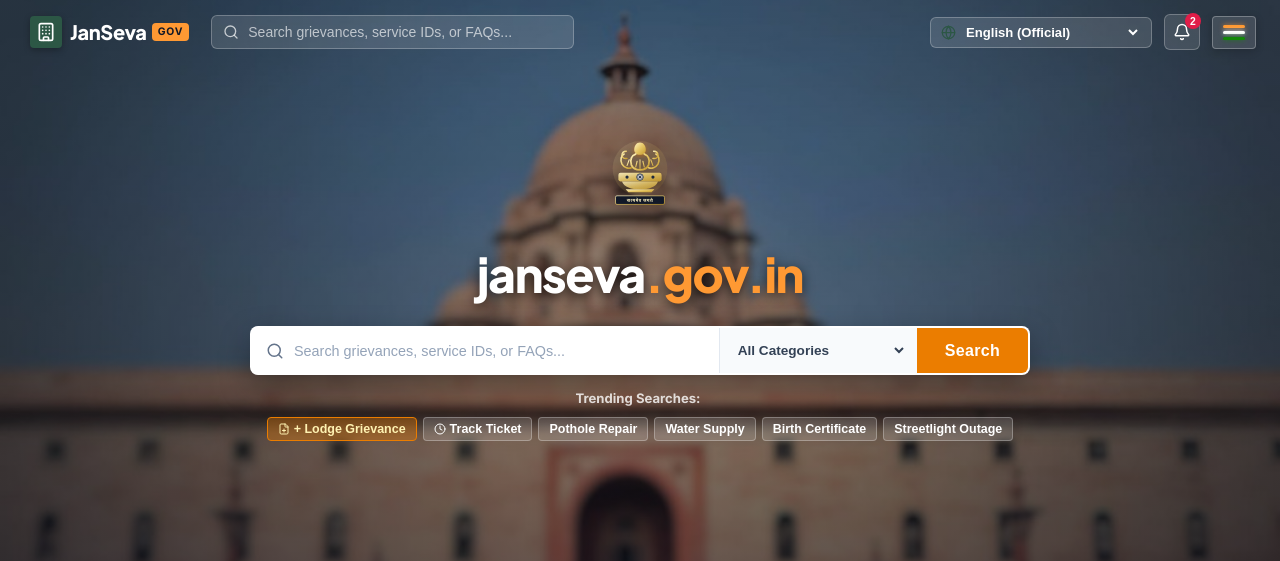
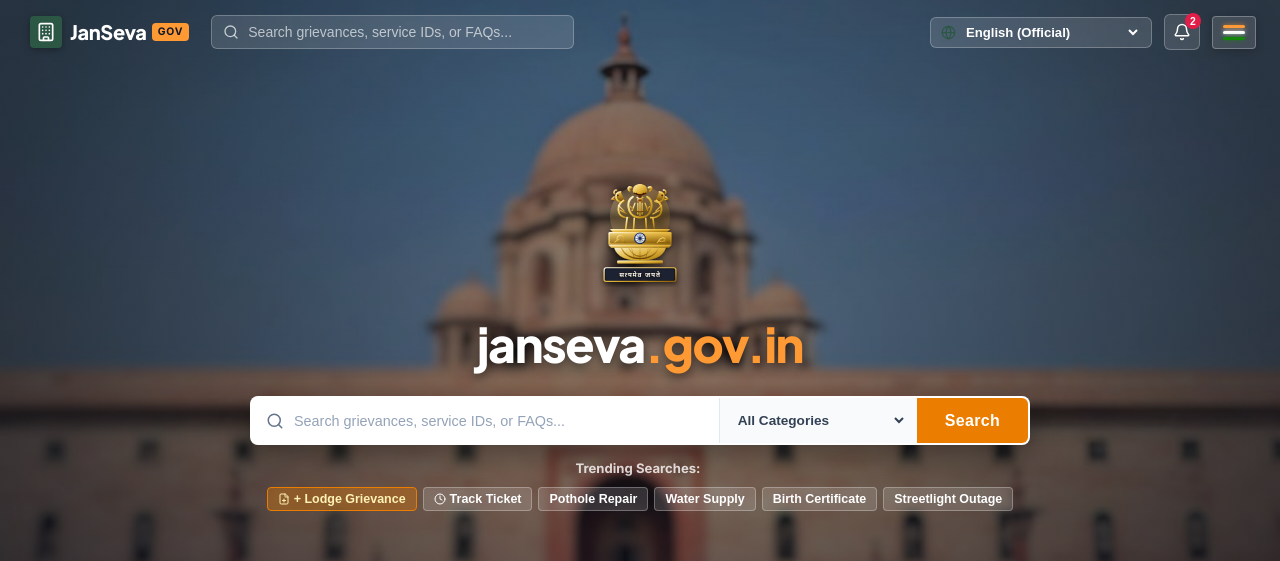
Before and after one commit to Punithn9036/Public-Service-Delivery-and-Citizen-Grievance-Management-System, a React (Vite) app in the folder frontend/: page / in a window 1280 px wide. Both pictures are taken after a click on the button "Citizen (Aarav)". Shown: the top 561 px of the page. Built offline with nearby package versions, Linux system fonts and the light colour scheme; no server answers.

Commit message:
feat: replace icon above janseva with high-fidelity State Emblem of India and lower hero content positioning

```diff
--- a/frontend/src/App.css
+++ b/frontend/src/App.css
@@ -923,7 +923,7 @@
   background: linear-gradient(180deg, rgba(10, 18, 35, 0.25) 0%, rgba(10, 18, 35, 0.42) 50%, rgba(10, 18, 35, 0.70) 100%),
               url('./assets/gov-hero-bg.png') center 30% / cover no-repeat;
   color: #FFFFFF;
-  padding: 80px 24px 75px;
+  padding: 95px 24px 70px;
   border-bottom: 3.5px solid #EB7D00;
   display: flex;
   flex-direction: column;
@@ -932,7 +932,7 @@
   overflow: visible;
 }
 
-/* Hero Center Content - Perfectly Centered in Viewport */
+/* Hero Center Content - Elegantly Centered & Positioned in Viewport */
 .hero-center-content {
   display: flex;
   flex-direction: column;
@@ -943,7 +943,7 @@
   width: 100%;
   z-index: 10;
   position: relative;
-  transform: translateY(-20px);
+  transform: translateY(22px);
 }
 
 .hero-emblem-container {
--- a/frontend/src/components/CitizenDashboard.jsx
+++ b/frontend/src/components/CitizenDashboard.jsx
@@ -43,62 +43,145 @@
   Zap: Zap
 };
 
-// Majestic Vector Representation of State Emblem of India (Ashoka Lion Capital & Satyameva Jayate)
-function NationalEmblem({ size = 72, className = '' }) {
+// High-Fidelity Vector Representation of State Emblem of India (Ashoka Lion Capital & Satyameva Jayate)
+function NationalEmblem({ size = 84, className = '' }) {
   return (
     <div className={`national-emblem-wrap ${className}`} style={{ display: 'inline-flex', flexDirection: 'column', alignItems: 'center' }}>
-      <svg width={size} height={size * 1.15} viewBox="0 0 100 115" fill="none" xmlns="http://www.w3.org/2000/svg" aria-label="State Emblem of India">
+      <svg
+        width={size}
+        height={size * 1.25}
+        viewBox="0 0 120 150"
+        fill="none"
+        xmlns="http://www.w3.org/2000/svg"
+        role="img"
+        aria-label="State Emblem of India"
+      >
         <defs>
-          <linearGradient id="emblemGoldGrad" x1="0%" y1="0%" x2="100%" y2="100%">
-            <stop offset="0%" stopColor="#FFF4C2" />
-            <stop offset="50%" stopColor="#E6C665" />
-            <stop offset="100%" stopColor="#C49A2D" />
+          {/* Rich Regal Gold Gradients */}
+          <linearGradient id="emblemGoldRegal" x1="0%" y1="0%" x2="100%" y2="100%">
+            <stop offset="0%" stopColor="#FFF9E6" />
+            <stop offset="25%" stopColor="#F5D77F" />
+            <stop offset="50%" stopColor="#E5B842" />
+            <stop offset="75%" stopColor="#C89620" />
+            <stop offset="100%" stopColor="#8C6007" />
           </linearGradient>
-          <filter id="goldGlow" x="-20%" y="-20%" width="140%" height="140%">
-            <feDropShadow dx="0" dy="2" stdDeviation="3" floodColor="rgba(235, 125, 0, 0.45)" />
+
+          <linearGradient id="emblemGoldDark" x1="0%" y1="0%" x2="0%" y2="100%">
+            <stop offset="0%" stopColor="#E5B842" />
+            <stop offset="100%" stopColor="#684203" />
+          </linearGradient>
+
+          <linearGradient id="chakraBlue" x1="0%" y1="0%" x2="100%" y2="100%">
+            <stop offset="0%" stopColor="#1E3A8A" />
+            <stop offset="100%" stopColor="#0B192C" />
+          </linearGradient>
+
+          <filter id="emblemGlow" x="-20%" y="-20%" width="140%" height="140%">
+            <feDropShadow dx="0" dy="3" stdDeviation="4" floodColor="rgba(0, 0, 0, 0.6)" />
           </filter>
         </defs>
 
-        {/* Outer Glow Halo */}
-        <circle cx="50" cy="46" r="38" fill="url(#emblemGoldGrad)" opacity="0.12" />
+        <g filter="url(#emblemGlow)">
+          {/* Subtle Ambient Radial Backlight */}
+          <circle cx="60" cy="50" r="42" fill="url(#emblemGoldRegal)" opacity="0.16" />
 
-        {/* Center Lion Head */}
-        <path d="M42 20C42 15 45 10 50 10C55 10 58 15 58 20C58 24 55 27 50 27C45 27 42 24 42 20Z" fill="url(#emblemGoldGrad)" filter="url(#goldGlow)" />
-        <path d="M44 26C38 28 36 34 38 41C40 46 45 48 50 48C55 48 60 46 62 41C64 34 62 28 56 26" stroke="url(#emblemGoldGrad)" strokeWidth="2.5" strokeLinecap="round" fill="none" />
+          {/* ================= 1. CENTRAL LION (FRONT) ================= */}
+          {/* Crown & Forehead */}
+          <path d="M50 14C50 8 55 5 60 5C65 5 70 8 70 14C70 18 67 21 60 21C53 21 50 18 50 14Z" fill="url(#emblemGoldRegal)" />
+          {/* Ears */}
+          <path d="M48 10C44 7 42 12 46 15" stroke="url(#emblemGoldRegal)" strokeWidth="2.5" strokeLinecap="round" fill="url(#emblemGoldDark)" />
+          <path d="M72 10C76 7 78 12 74 15" stroke="url(#emblemGoldRegal)" strokeWidth="2.5" strokeLinecap="round" fill="url(#emblemGoldDark)" />
+          {/* Eyes & Brow Arch */}
+          <path d="M52 18Q60 22 68 18" stroke="#451A03" strokeWidth="1.8" strokeLinecap="round" />
+          <circle cx="55" cy="18.5" r="1.3" fill="#451A03" />
+          <circle cx="65" cy="18.5" r="1.3" fill="#451A03" />
+          {/* Snout & Muzzle */}
+          <path d="M57 20H63L61 24H59L57 20Z" fill="#5C2605" />
+          <path d="M56 24Q60 28 64 24" stroke="url(#emblemGoldRegal)" strokeWidth="2" strokeLinecap="round" fill="none" />
+          {/* Open Jaws & Whiskers */}
+          <path d="M57 26H63V28C63 29.5 61.5 31 60 31C58.5 31 57 29.5 57 28V26Z" fill="#8C3A00" stroke="url(#emblemGoldRegal)" strokeWidth="1" />
+          {/* Mane Curls (Front Lion) */}
+          <path d="M50 23C44 26 42 34 45 42C47 48 53 52 60 52C67 52 73 48 75 42C78 34 76 26 70 23" stroke="url(#emblemGoldRegal)" strokeWidth="2.8" strokeLinecap="round" fill="none" />
+          <path d="M53 32L49 42M67 32L71 42M57 32V47M63 32V47M60 30V49" stroke="url(#emblemGoldRegal)" strokeWidth="1.8" strokeLinecap="round" />
+          <path d="M46 36Q52 44 60 44Q68 44 74 36" stroke="url(#emblemGoldDark)" strokeWidth="1.5" fill="none" />
 
-        {/* Left Lion Profile */}
-        <path d="M28 26C24 28 22 34 25 40C28 45 34 47 38 45" stroke="url(#emblemGoldGrad)" strokeWidth="2.2" strokeLinecap="round" fill="none" />
-        <path d="M31 22C28 22 25 24 25 28C25 31 28 33 32 32" stroke="url(#emblemGoldGrad)" strokeWidth="2" strokeLinecap="round" fill="none" />
+          {/* ================= 2. LEFT LION (PROFILE) ================= */}
+          {/* Head & Ear */}
+          <path d="M33 16C28 16 25 21 27 26C29 30 35 32 39 29" stroke="url(#emblemGoldRegal)" strokeWidth="2.5" strokeLinecap="round" fill="url(#emblemGoldDark)" />
+          <path d="M28 14C25 12 22 17 25 19" stroke="url(#emblemGoldRegal)" strokeWidth="2" fill="none" />
+          {/* Eye & Snout */}
+          <circle cx="29" cy="21" r="1.2" fill="#451A03" />
+          <path d="M24 23L21 26L25 27" stroke="url(#emblemGoldRegal)" strokeWidth="1.8" strokeLinecap="round" fill="url(#emblemGoldDark)" />
+          {/* Mane Profile */}
+          <path d="M37 28C31 32 28 38 31 46C33 50 39 53 45 52" stroke="url(#emblemGoldRegal)" strokeWidth="2.4" strokeLinecap="round" fill="none" />
+          <path d="M30 35L38 43M33 42L42 47" stroke="url(#emblemGoldRegal)" strokeWidth="1.5" strokeLinecap="round" />
 
-        {/* Right Lion Profile */}
-        <path d="M72 26C76 28 78 34 75 40C72 45 66 47 62 45" stroke="url(#emblemGoldGrad)" strokeWidth="2.2" strokeLinecap="round" fill="none" />
-        <path d="M69 22C72 22 75 24 75 28C75 31 72 33 68 32" stroke="url(#emblemGoldGrad)" strokeWidth="2" strokeLinecap="round" fill="none" />
+          {/* ================= 3. RIGHT LION (PROFILE) ================= */}
+          {/* Head & Ear */}
+          <path d="M87 16C92 16 95 21 93 26C91 30 85 32 81 29" stroke="url(#emblemGoldRegal)" strokeWidth="2.5" strokeLinecap="round" fill="url(#emblemGoldDark)" />
+          <path d="M92 14C95 12 98 17 95 19" stroke="url(#emblemGoldRegal)" strokeWidth="2" fill="none" />
+          {/* Eye & Snout */}
+          <circle cx="91" cy="21" r="1.2" fill="#451A03" />
+          <path d="M96 23L99 26L95 27" stroke="url(#emblemGoldRegal)" strokeWidth="1.8" strokeLinecap="round" fill="url(#emblemGoldDark)" />
+          {/* Mane Profile */}
+          <path d="M83 28C89 32 92 38 89 46C87 50 81 53 75 52" stroke="url(#emblemGoldRegal)" strokeWidth="2.4" strokeLinecap="round" fill="none" />
+          <path d="M90 35L82 43M87 42L78 47" stroke="url(#emblemGoldRegal)" strokeWidth="1.5" strokeLinecap="round" />
 
-        {/* Lion Chest & Manes */}
-        <path d="M46 36L44 44M54 36L56 44M50 34V46M35 34L32 42M65 34L68 42" stroke="url(#emblemGoldGrad)" strokeWidth="1.5" strokeLinecap="round" />
+          {/* Pillars & Forelegs Support */}
+          <path d="M42 52L40 68M78 52L80 68M52 53L51 68M68 53L69 68" stroke="url(#emblemGoldRegal)" strokeWidth="2.2" strokeLinecap="round" />
 
-        {/* Abacus Platform Base */}
-        <rect x="20" y="52" width="60" height="12" rx="3" fill="url(#emblemGoldGrad)" opacity="0.9" />
+          {/* ================= 4. CIRCULAR ABACUS PLATFORM ================= */}
+          {/* Upper Trim */}
+          <path d="M18 68H102L98 72H22L18 68Z" fill="url(#emblemGoldRegal)" />
+          {/* Main Abacus Frieze Band */}
+          <rect x="16" y="72" width="88" height="18" rx="2" fill="url(#emblemGoldRegal)" />
+          <rect x="18" y="74" width="84" height="14" rx="1.5" fill="url(#emblemGoldDark)" opacity="0.6" />
 
-        {/* Central Ashoka Chakra in Abacus */}
-        <circle cx="50" cy="58" r="4.5" stroke="#1E293B" strokeWidth="1.2" fill="#FFFFFF" />
-        <circle cx="50" cy="58" r="1.2" fill="#1E293B" />
-        {/* Chakra Spokes */}
-        <path d="M50 53.5V62.5M45.5 58H54.5M47 55L53 61M47 61L53 55" stroke="#1E293B" strokeWidth="0.8" />
+          {/* Galloping Horse on Left (High-detail Stylized) */}
+          <path d="M28 84C27 80 30 76 34 77C38 78 39 82 36 85M31 82L25 86M35 83L39 87" stroke="url(#emblemGoldRegal)" strokeWidth="1.4" strokeLinecap="round" fill="none" />
 
-        {/* Bull on Left, Horse on Right (Stylized) */}
-        <circle cx="32" cy="58" r="2.2" fill="#1E293B" />
-        <circle cx="68" cy="58" r="2.2" fill="#1E293B" />
+          {/* CENTRAL ASHOKA CHAKRA (24 SPOKES) */}
+          <circle cx="60" cy="81" r="7.5" fill="#FFFFFF" stroke="url(#chakraBlue)" strokeWidth="1.6" />
+          <circle cx="60" cy="81" r="2" fill="url(#chakraBlue)" />
+          {/* Precise 24-Spoke Radial Wheel */}
+          <path d="M60 74.5V87.5M53.5 81H66.5M55.4 76.4L64.6 85.6M55.4 85.6L64.6 76.4" stroke="url(#chakraBlue)" strokeWidth="0.8" />
+          <path d="M57.8 74.9L62.2 87.1M54.9 77.8L65.1 84.2M54.9 84.2L65.1 77.8M57.8 87.1L62.2 74.9" stroke="url(#chakraBlue)" strokeWidth="0.6" />
 
-        {/* Lotus Bell Pedestal Base */}
-        <path d="M25 64C28 72 38 75 50 75C62 75 72 72 75 64H25Z" fill="url(#emblemGoldGrad)" opacity="0.85" />
-        <path d="M30 75H70L66 79H34L30 75Z" fill="url(#emblemGoldGrad)" />
+          {/* Charging Bull on Right (High-detail Stylized) */}
+          <path d="M86 84C89 80 93 79 95 82C96 85 91 86 88 85M87 84L84 87M93 84L96 87" stroke="url(#emblemGoldRegal)" strokeWidth="1.4" strokeLinecap="round" fill="none" />
 
-        {/* Satyameva Jayate Banner */}
-        <rect x="16" y="84" width="68" height="12" rx="2" fill="#111827" stroke="url(#emblemGoldGrad)" strokeWidth="1" />
-        <text x="50" y="93" fill="#FFF4C2" fontSize="6.5" fontWeight="900" textAnchor="middle" letterSpacing="0.8" fontFamily="'Plus Jakarta Sans', sans-serif">
-          सत्यमेव जयते
-        </text>
+          {/* Lower Abacus Beading */}
+          <path d="M16 90H104L100 94H20L16 90Z" fill="url(#emblemGoldRegal)" />
+
+          {/* ================= 5. BELL-SHAPED LOTUS PEDESTAL ================= */}
+          <path d="M24 94C28 107 42 112 60 112C78 112 92 107 96 94H24Z" fill="url(#emblemGoldRegal)" opacity="0.95" />
+          {/* Lotus Petal Ridges */}
+          <path d="M34 94C38 104 46 109 60 109C74 109 82 104 86 94" stroke="url(#emblemGoldDark)" strokeWidth="1.5" fill="none" />
+          <path d="M44 94Q50 106 60 106Q70 106 76 94" stroke="url(#emblemGoldDark)" strokeWidth="1.2" fill="none" />
+          <path d="M60 94V111M48 94L52 108M72 94L68 108" stroke="url(#emblemGoldDark)" strokeWidth="1" />
+
+          {/* Lotus Base Step */}
+          <rect x="28" y="112" width="64" height="4" rx="1.5" fill="url(#emblemGoldRegal)" />
+
+          {/* ================= 6. SATYAMEVA JAYATE BANNER ================= */}
+          <rect x="10" y="122" width="100" height="19" rx="3" fill="#0B132B" stroke="url(#emblemGoldRegal)" strokeWidth="1.6" />
+          <rect x="12" y="124" width="96" height="15" rx="2" fill="rgba(245, 215, 127, 0.08)" />
+
+          {/* Satyameva Jayate (सत्यमेव जयते) Inscription */}
+          <text
+            x="60"
+            y="135"
+            fill="#FFF9E6"
+            fontSize="9"
+            fontWeight="900"
+            textAnchor="middle"
+            letterSpacing="1.2"
+            fontFamily="'Noto Sans Devanagari', 'Yatra One', 'Mukta', 'Plus Jakarta Sans', sans-serif"
+            style={{ textShadow: '0 1px 4px rgba(0,0,0,0.8)' }}
+          >
+            सत्यमेव जयते
+          </text>
+        </g>
       </svg>
     </div>
   );
@@ -248,9 +331,9 @@
         {/* Hero Main Core Content */}
         <div className="hero-center-content">
 
-          {/* Emblem of India */}
+          {/* State Emblem of India (Ashoka Lion Capital & Satyameva Jayate) */}
           <div className="hero-emblem-container animate-float-subtle">
-            <NationalEmblem size={72} />
+            <NationalEmblem size={86} />
           </div>
 
           {/* Majestic Portal Title */}
```
